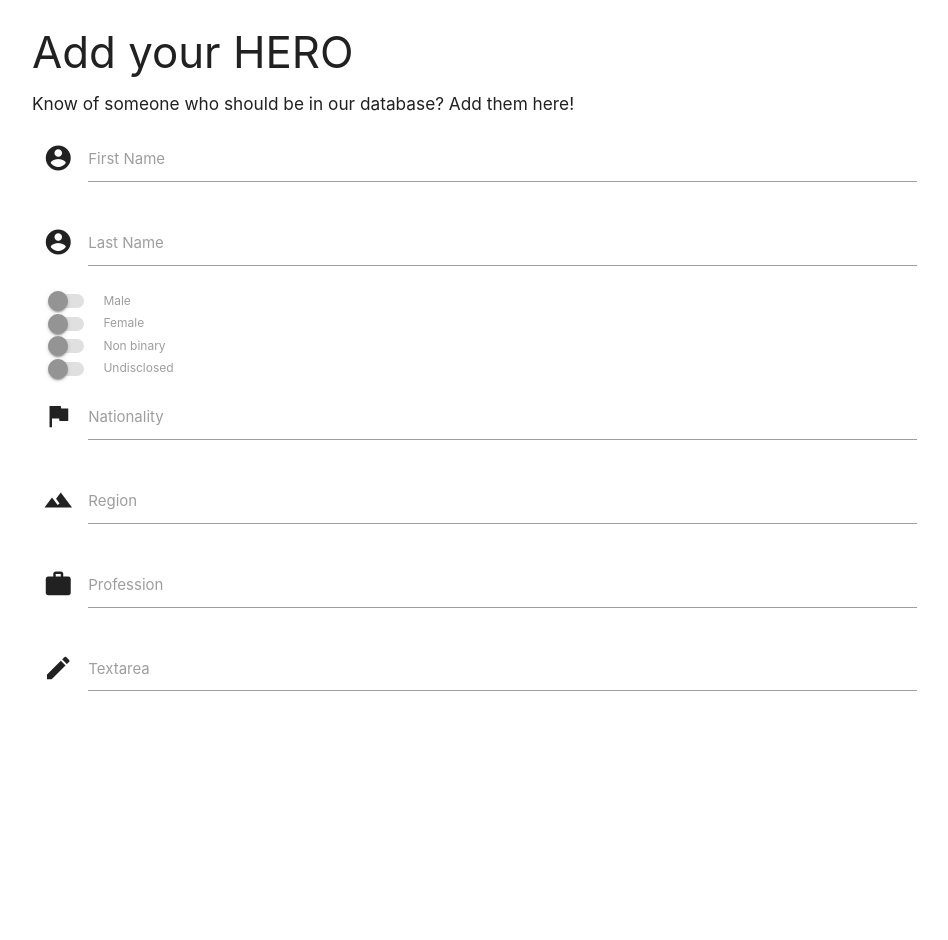
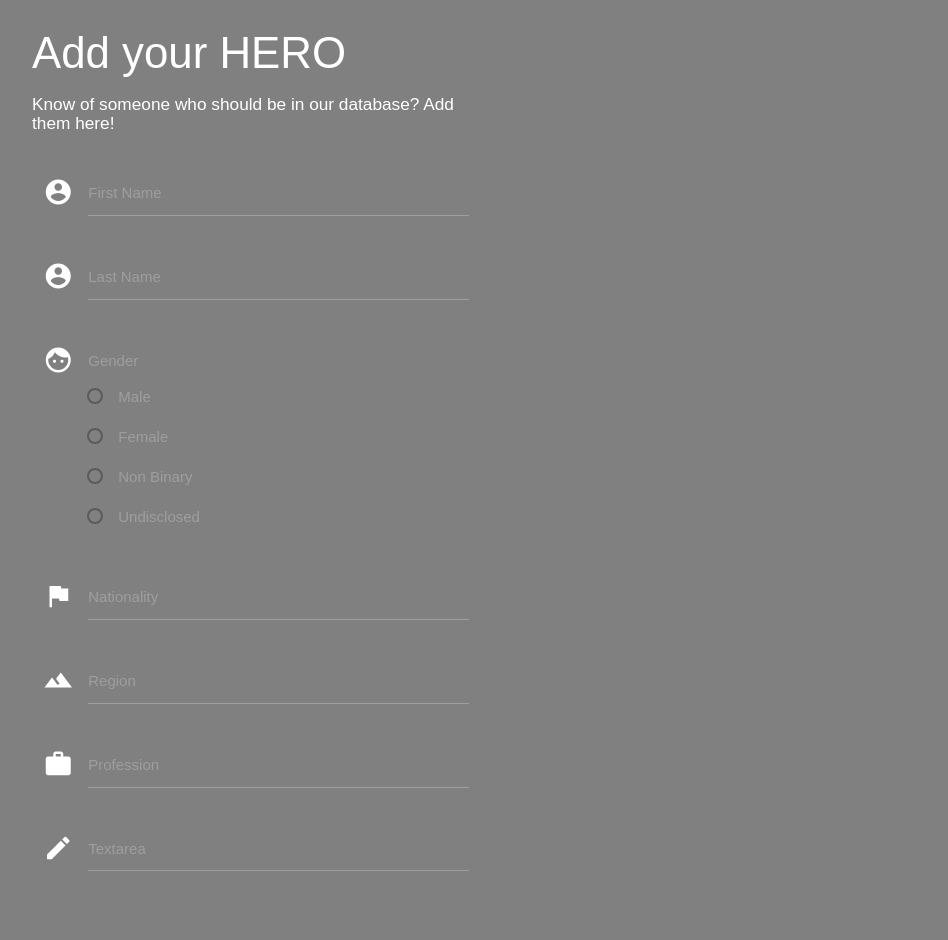
Before and after one commit to Code-Institute-Submissions/blackness-a-project, a Flask app: page /add_hero in a window 1280 px wide. Shown: the whole page, without its empty margins (160-1108 px from the left). Before the commit the page ends 691 px from the top, so only its background shows below. Run offline with Flask 2, Linux system fonts and the light colour scheme; some libraries are stand-ins or nearby versions.

Commit message:
css added to format radio btn

```diff
--- /dev/null
+++ b/static/css/styles.css
@@ -0,0 +1,16 @@
+body{
+    background-color: grey;
+    font-family: 'Montserrat', sans-serif;
+    color: white;
+}
+
+.hero_add{
+    width: 50%;
+    display: block;
+    margin: 0;
+
+}
+
+.gender{
+    margin-left:40px;
+}
--- a/templates/add_hero.html
+++ b/templates/add_hero.html
@@ -2,7 +2,7 @@
 <div class="container">
     <h3>Add your HERO</h3>
     <div class="hero_add">
-    <h6>Know of someone who should be in our database? Add them here!</h6>
+        <h6>Know of someone who should be in our database? Add them here!</h6>
 
         <div class="row">
 
@@ -18,38 +18,42 @@
                         <input id="icon_prefix" name="local_heros_last" class="last" type="text" class="validate">
                         <label for="icon_prefix">Last Name</label>
                     </div>
-                    <div class="switch">
-                        <label>
+                    <div class="input-field col s12">
+                        <i class="material-icons prefix">face</i>
+                        <!--<input id="icon_prefix" name="local_heros_last" class="last" type="text" class="validate">-->
+                        <label for="icon_prefix">Gender</label>
+                    </div>
 
-                              <input disabled type="checkbox">
-                                  <span class="lever"></span>
-                              Male
+
+
+
+
+                    <div class="input-field col s12">
+                    <p>
+                        <label class="gender" >
+                            <input type="radio" name="gender"  />
+                                <span>Male</span>
+                        </label>
+                    </p>
+                    <p>
+                        <label class="gender" >
+                            <input type="radio" name="gender"  />
+                                <span>Female</span>
+                         </label>
+                    </p>
+                    <p>
+                        <label class="gender" >
+                            <input type="radio" name="gender"/>
+                                <span>Non Binary</span>
+                          </label>
+                    </p>
+                    <p>
+                        <label class="gender" >
+                           <input id="indeterminate-checkbox" type="radio"name="gender" />
+                                <span>Undisclosed</span>
                         </label>
                     </div>
-                    <div class="switch">
-                        <label>
-
-                              <input disabled type="checkbox">
-                                  <span class="lever"></span>
-                              Female
-                        </label>
-                    </div>
-                    <div class="switch">
-                        <label>
-
-                              <input disabled type="checkbox">
-                                  <span class="lever"></span>
-                              Non binary
-                        </label>
-                    </div>
-                    <div class="switch">
-                        <label>
-
-                              <input disabled type="checkbox">
-                                  <span class="lever"></span>
-                              Undisclosed
-                        </label>
-                    </div>
+                    </p>
                     <div class="input-field col s12">
                         <i class="material-icons prefix">flag</i>
                         <input id="icon_prefix" name="local_heros_last" class="last" type="text" class="validate">
@@ -70,7 +74,7 @@
                         <textarea id="textarea1" class="materialize-textarea"></textarea>
                         <label for="textarea1">Textarea</label>
                     </div>
-                  </div>
+                </div>
             </form>
         </div>
     </div>
```
